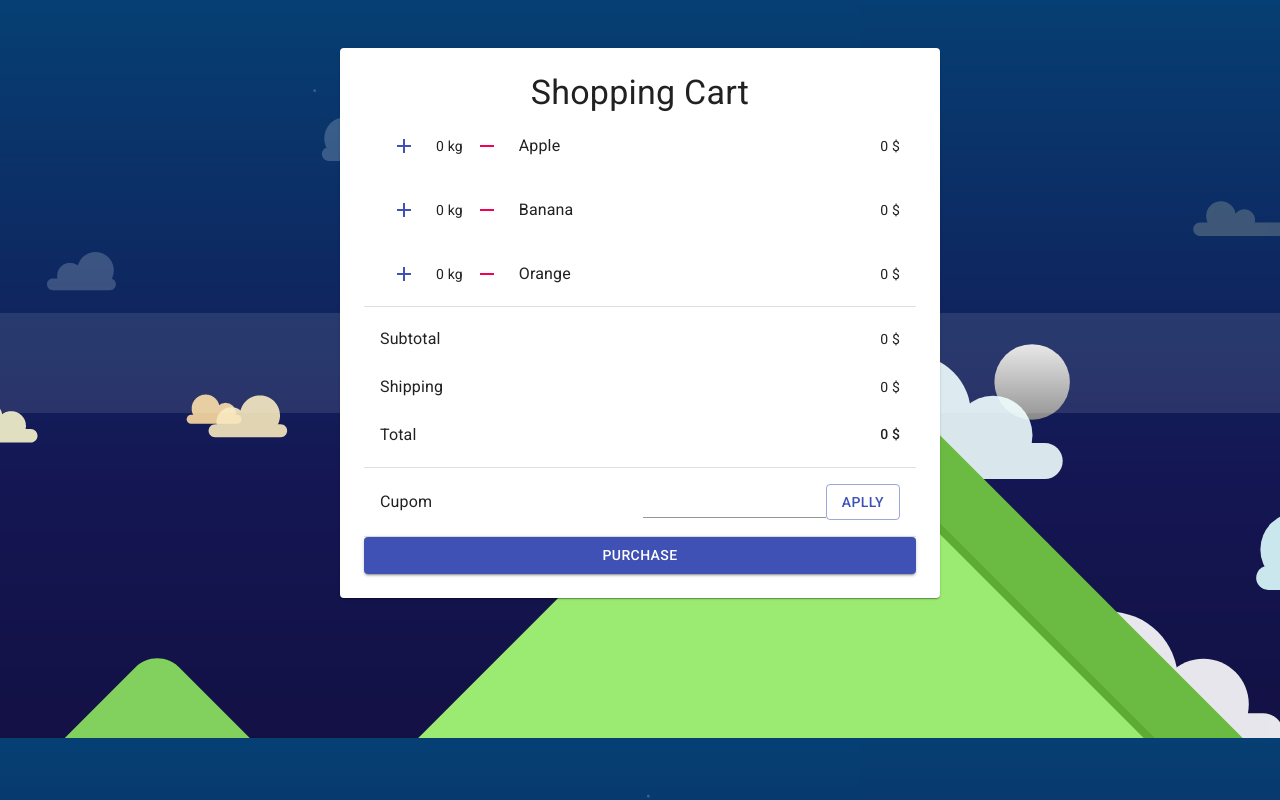
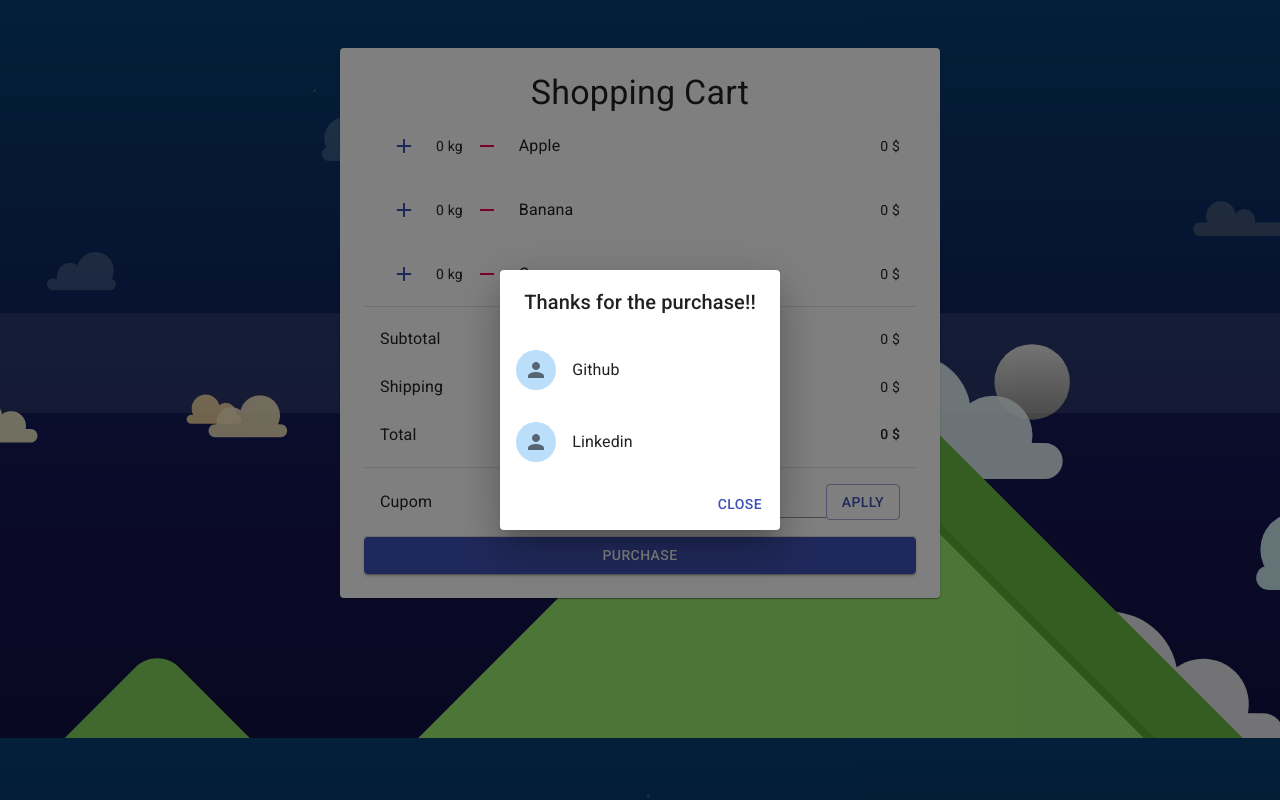
Before and after one commit to thaydds/shopping-cart-challenge, a React (Create React App) app: page / in a window 1280 px wide. Both pictures are taken after a click on the button "PURCHASE". Built offline with nearby package versions, Linux system fonts and the light colour scheme.

Commit message:
add a CartDialog componenet after purchase event

```diff
--- /dev/null
+++ b/src/components/CartDialog.js
@@ -0,0 +1,73 @@
+import React from 'react'
+import PropTypes from 'prop-types'
+import { makeStyles } from '@material-ui/core/styles'
+import Avatar from '@material-ui/core/Avatar'
+import List from '@material-ui/core/List'
+import ListItem from '@material-ui/core/ListItem'
+import ListItemAvatar from '@material-ui/core/ListItemAvatar'
+import ListItemText from '@material-ui/core/ListItemText'
+import DialogTitle from '@material-ui/core/DialogTitle'
+import Dialog from '@material-ui/core/Dialog'
+import PersonIcon from '@material-ui/icons/Person'
+import { blue } from '@material-ui/core/colors'
+import Button from '@material-ui/core/Button'
+import DialogActions from '@material-ui/core/DialogActions'
+import IconButton from '@material-ui/core/IconButton'
+
+const useStyles = makeStyles({
+  avatar: {
+    backgroundColor: blue[100],
+    color: blue[600],
+  },
+});
+
+const CartDialog = (props) => {
+  const classes = useStyles();
+  const { onClose, selectedValue, open } = props;
+
+  const handleClose = () => {
+    onClose(selectedValue);
+  };
+
+  return (
+    <Dialog onClose={handleClose} open={open}>
+      <DialogTitle>Thanks for the purchase!!</DialogTitle>
+      <List>
+          <ListItem button  onClick={()=> window.open("https://github.com/thaydds", "_blank")}  key={'GitHub'}>
+            <ListItemAvatar>
+              <Avatar className={classes.avatar}>
+                <IconButton>
+                  <PersonIcon />
+                </IconButton>
+              </Avatar>
+            </ListItemAvatar>
+            <ListItemText primary={'Github'} />
+          </ListItem>
+      </List>
+      <List>
+          <ListItem button onClick={()=> window.open("https://www.linkedin.com/in/thayrone-dayvid/", "_blank")}  key={'Linkedin'}>
+            <ListItemAvatar>
+              <Avatar className={classes.avatar}>
+                <IconButton  >
+                  <PersonIcon />
+                </IconButton>
+              </Avatar>
+            </ListItemAvatar>
+            <ListItemText primary={'Linkedin'} />
+          </ListItem>
+      </List>
+      <DialogActions>
+          <Button onClick={handleClose} color="primary" autoFocus>
+            Close
+          </Button>
+        </DialogActions>
+    </Dialog>
+  );
+}
+
+export default CartDialog
+
+CartDialog.propTypes = {
+  onClose: PropTypes.func.isRequired,
+  open: PropTypes.bool.isRequired,
+};
--- a/src/components/PurchaseButton.js
+++ b/src/components/PurchaseButton.js
@@ -1,15 +1,31 @@
-import React from 'react'
+import React, {useState} from 'react'
 import Button from "@material-ui/core/Button"
+import CartDialog from './CartDialog'
 
 const PurchaseButton = () => {
+
+    const [open, setOpen] = useState(false)
+
+    const handleClickOpen = () => {
+      setOpen(true);
+    }
+
+    const handleClose = value => {
+      setOpen(false);
+    }
+
     return(
+        <React.Fragment>
             <Button
             type="submit"
             fullWidth
+            onClick={handleClickOpen}
             variant="contained"
             color="primary">
             Purchase
             </Button>
+            { open ? <CartDialog open={open} onClose={handleClose}/> : null}
+        </React.Fragment>
     )
 }
 
```
Lines whose indentation alone changed are shown as unchanged.
